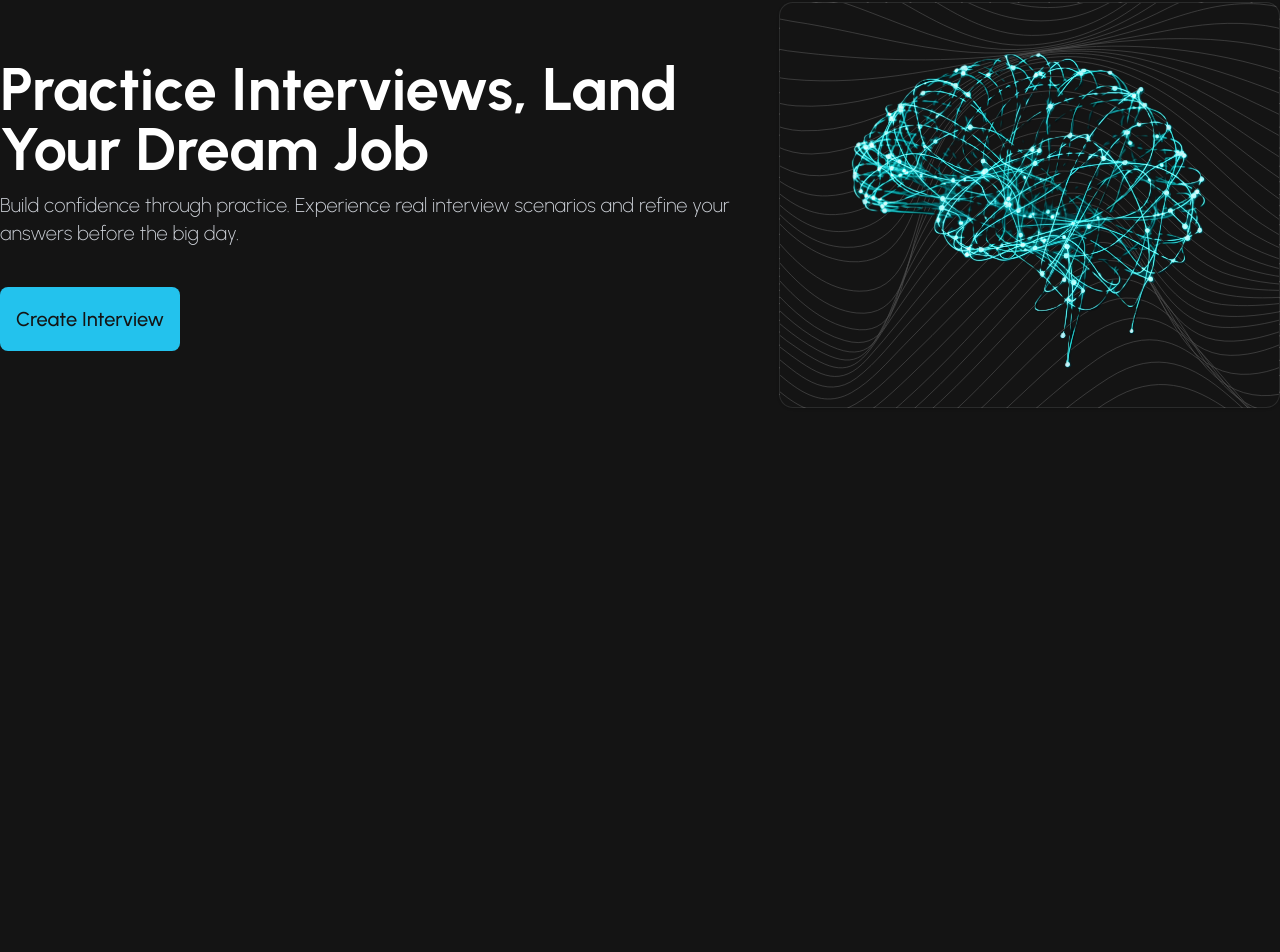
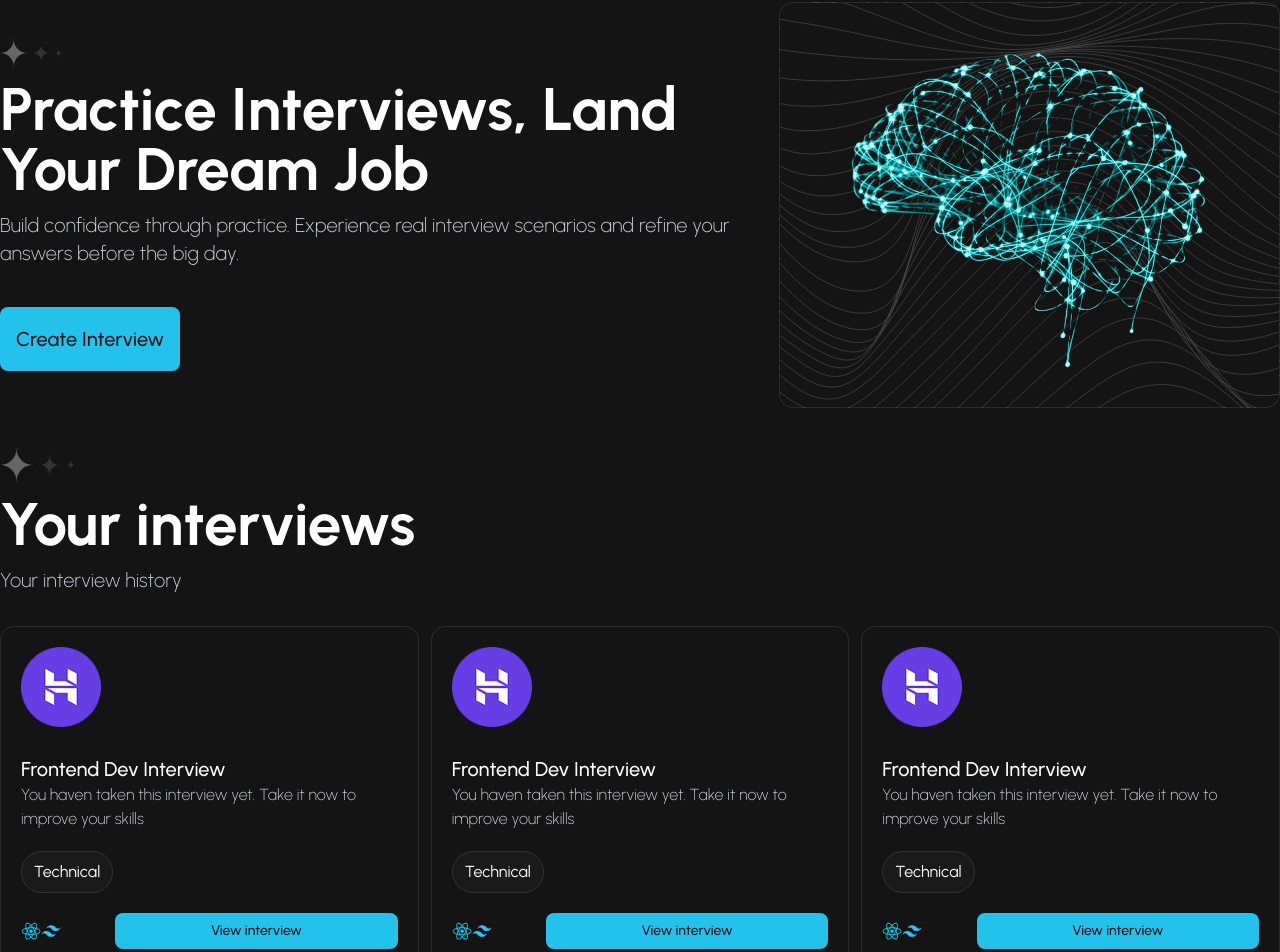
Before and after one commit to alejandroberod/interviewAI, a Next.js app: page / in a window 1280 px wide. Shown: the part 115-1067 px from the top of the page. Before the commit the page ends 800 px from the top, so only its background shows below. Built offline with nearby package versions, Linux system fonts and the light colour scheme; a web font is replaced by a local one.

Commit message:
Advances in home page design

```diff
--- a/app/(root)/page.tsx
+++ b/app/(root)/page.tsx
@@ -1,5 +1,6 @@
-import { Button } from "@/components/ui/button";
 import Image from "next/image";
+import TitleSection from "../components/TitleSection";
+import InterviewCards from "../components/Interview-cards/InterviewCards";
 
 export default function Home() {
   return (
@@ -7,14 +8,24 @@ export default function Home() {
       <section>
         <div className="flex flex-col md:flex-row-reverse gap-7 justify-between">
           <div className="rounded-xl border py-8 shadow-sm bg-[url('/abstract-design.svg')] bg-cover flex justify-center items-center max-w-3xl">
-            <Image src="/neural-network.png" height={669} width={755} alt="neural network" className="w-1/2 md:w-3/4"/>
+            <Image
+              src="/neural-network.png"
+              height={669}
+              width={755}
+              alt="neural network"
+              className="w-1/2 md:w-3/4"
+            />
           </div>
-          <div className="flex flex-col gap-3 md:items-start justify-center">
-            <h2 className="text-2xl md:text-4xl lg:text-6xl font-bold text-white">Practice Interviews, Land Your Dream Job</h2>
-            <p className="font-extralight text-gray-300 md:text-xl">Build confidence through practice. Experience real interview scenarios and refine your answers before the big day.</p>
-            <Button className="md:mt-7 lg:text-xl lg:py-8">Create Interview</Button>
-          </div>
+          <TitleSection
+            title="Practice Interviews, Land Your Dream Job"
+            subtitle="Build confidence through practice. Experience real interview scenarios and refine your answers before the big day."
+            button={true}
+          />
         </div>
+      </section>
+      <section className="mt-10">
+        <TitleSection title="Your interviews" subtitle="Your interview history"/>
+        <InterviewCards />
       </section>
     </>
   );
--- /dev/null
+++ b/app/components/Interview-cards/InterviewCard.tsx
@@ -0,0 +1,24 @@
+import Image from 'next/image'
+import { Button } from '@/components/ui/button'
+
+export default function InterviewCard() {
+  return (
+    <article className='border p-5 rounded-xl flex gap-5 flex-col'>
+      <header>
+        <Image src="/covers/hostinger.png" alt="logo" width={80} height={80} className='mb-7'/>
+        <h3 className='text-white font-medium text-xl'>Frontend Dev Interview</h3>
+        <p className='font-extralight text-gray-300'>You haven taken this interview yet. Take it now to improve your skills</p>
+      </header>
+      <div className='border py-2 px-3 w-fit bg-[#1A1A1A] rounded-3xl'>
+        <span className='text-white text-md'>Technical</span>
+      </div>
+      <footer className='flex justify-between'>
+        <div className='flex'>
+          <Image src="/react.svg" alt="logo" width={20} height={20}/>
+          <Image src="/tailwind.svg" alt="logo" width={20} height={20}/>
+        </div>
+        <Button className='w-3/4'>View interview</Button>
+      </footer>
+    </article>
+  )
+}
--- /dev/null
+++ b/app/components/Interview-cards/InterviewCards.tsx
@@ -0,0 +1,12 @@
+import InterviewCard from './InterviewCard'
+
+export default function InterviewCards() {
+  return (
+    <div className='grid md:grid-cols-2 lg:grid-cols-3 gap-3 mt-8'>
+      <InterviewCard />
+      <InterviewCard />
+      <InterviewCard />
+    </div>
+
+  )
+}
--- /dev/null
+++ b/app/components/TitleSection.tsx
@@ -0,0 +1,13 @@
+import { Button } from "@/components/ui/button"
+import Image from "next/image"
+
+export default function TitleSection({title, subtitle, button=false}:{title:string, subtitle:string, button?:boolean}) {
+  return (
+    <div className="flex flex-col gap-2 md:gap-3 md:items-start justify-center">
+      <Image src="/section-item.svg" alt="section item logo" width={40} height={40} className="md:w-1/12 max-w-19"/>
+      <h2 className="text-2xl md:text-4xl lg:text-6xl font-bold text-white">{title}</h2>
+      <p className="font-extralight text-gray-300 md:text-xl">{subtitle}</p>
+      {button && <Button className="md:mt-7 lg:text-xl lg:py-8">Create Interview</Button>}
+    </div>
+  )
+}
```
